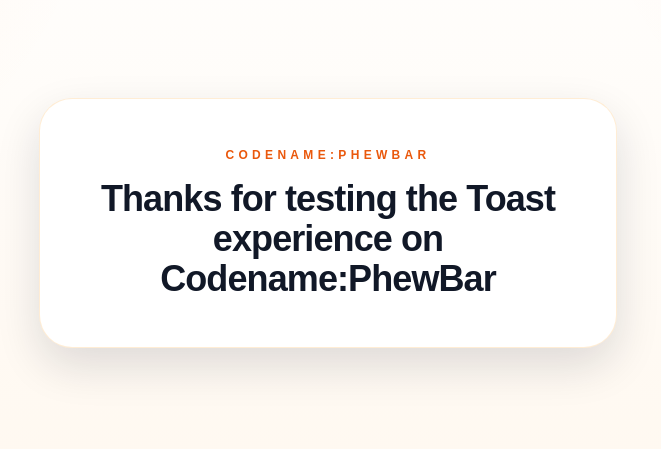
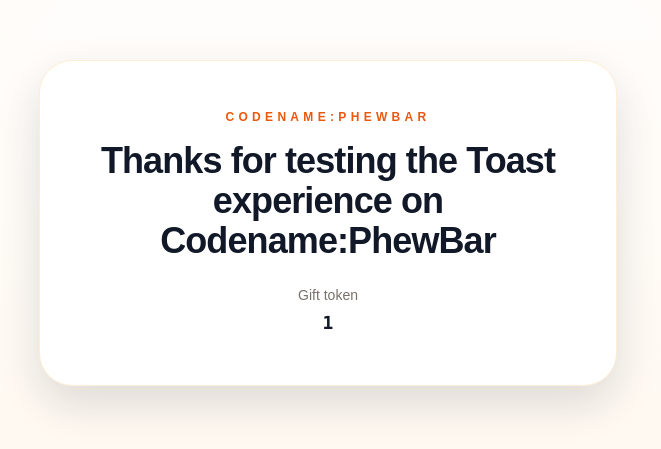
Before and after one commit to ifyouhadanegg/Toaster, a Next.js app: page /redeem/1 in a window 1280 px wide. Shown: the part 177-626 px from the top of the page, without its empty margins (312-973 px from the left). Built offline with nearby package versions, Linux system fonts and the light colour scheme.

Commit message:
Show gift token on redeem page

```diff
--- a/app/redeem/[token]/page.tsx
+++ b/app/redeem/[token]/page.tsx
@@ -1,4 +1,6 @@
-export default function RedeemPage() {
+export default async function RedeemPage({ params }: { params: Promise<{ token: string }> }) {
+  const { token } = await params;
+
   return (
     <main className="flex min-h-screen items-center justify-center px-6 py-12">
       <div className="w-full max-w-xl rounded-[2rem] bg-white p-8 text-center shadow-panel ring-1 ring-orange-100 sm:p-12">
@@ -6,6 +8,8 @@
         <h1 className="mt-4 text-3xl font-black tracking-tight text-ink sm:text-4xl">
           Thanks for testing the Toast experience on Codename:PhewBar
         </h1>
+        <p className="mt-6 text-sm text-stone-500">Gift token</p>
+        <p className="mt-1 break-all font-mono text-lg font-bold text-ink">{token}</p>
       </div>
     </main>
   );
```
